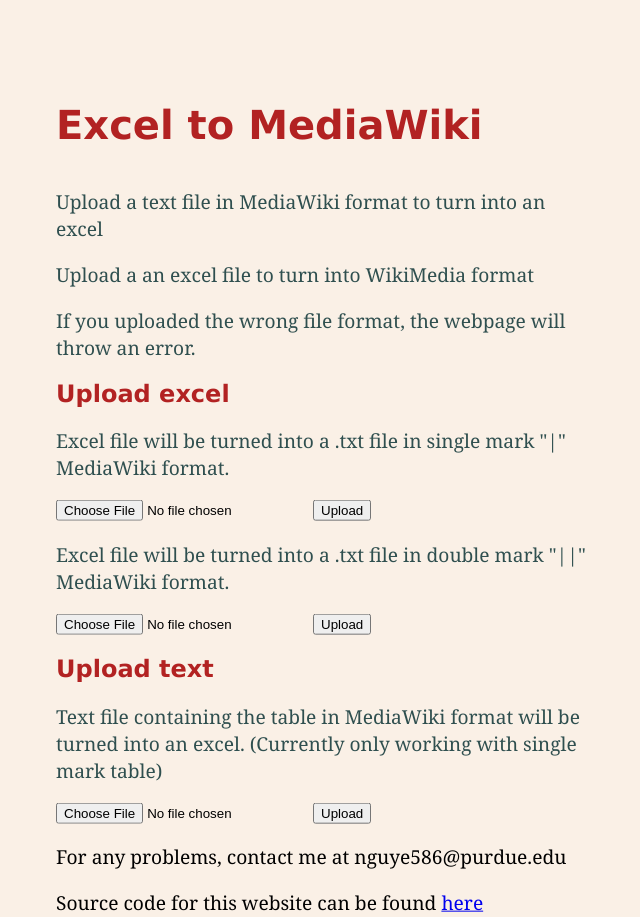
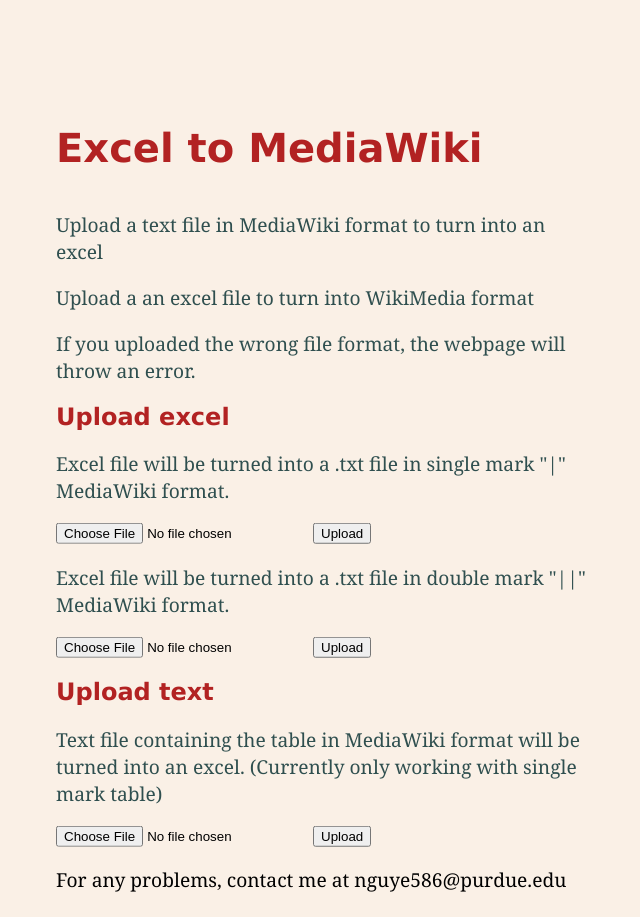
Before and after one commit to HoangNguyen0309/Wiki-Table-Generator, a Flask app: page / in a window 1280 px wide. Shown: the whole page, without its empty margins (418-1058 px from the left). Run offline with Flask 2, Linux system fonts and the light colour scheme.

Commit message:
Update file_upload_form.html

```diff
--- a/templates/file_upload_form.html
+++ b/templates/file_upload_form.html
@@ -26,6 +26,5 @@
         <input type="submit" value="Upload" />
     </form>
     <p class="notes">For any problems, contact me at nguye586@purdue.edu</p>
-    <p class="notes">Source code for this website can be found <a href="https://github.com/HoangNguyen0309/Wiki-Table-Generator">here</a></p>
 </body>
 </html>
```
